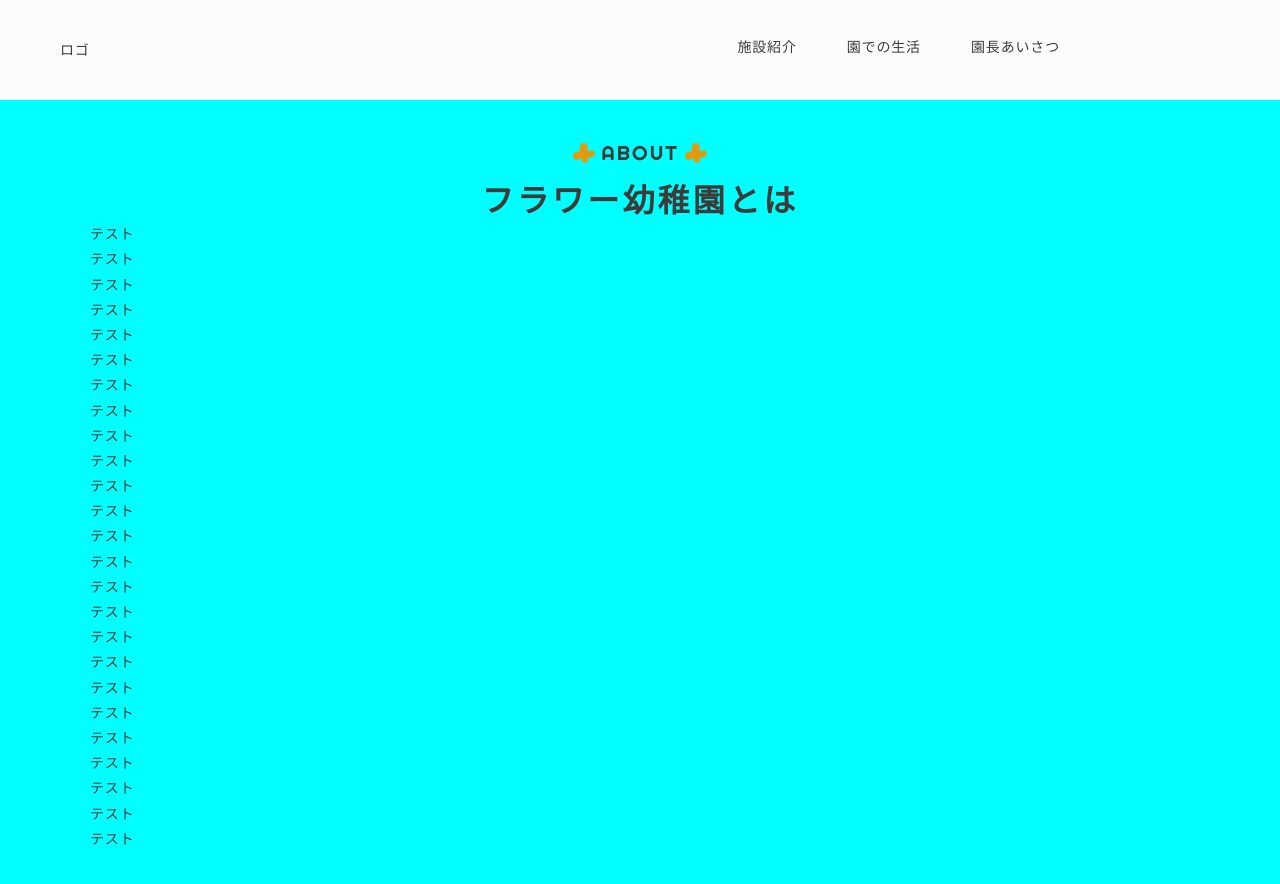
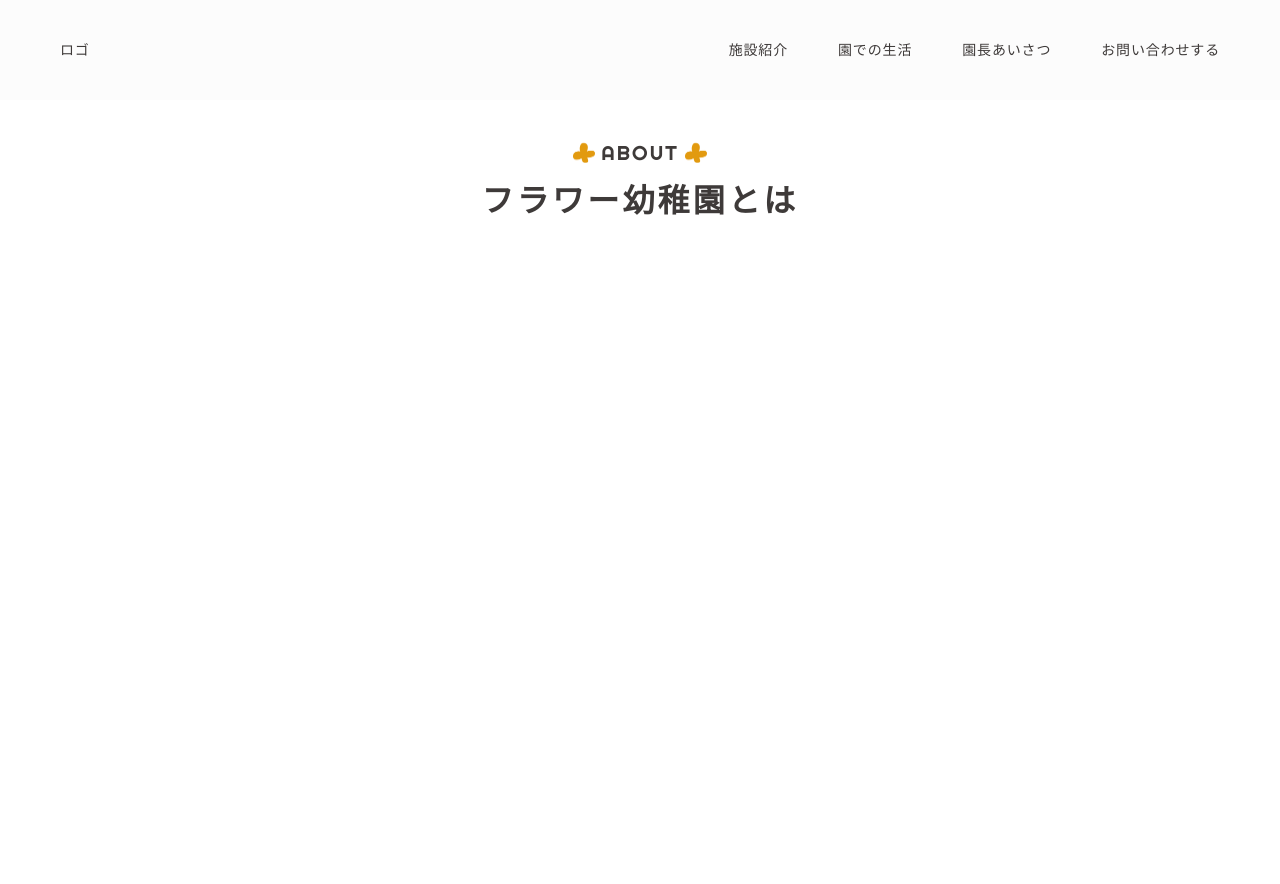
Before and after one commit to tenmusu-web/FlowerKindergarten, a plain HTML site: page index.html in a window 1280 px wide. After the commit the page ends 800 px from the top, so only its background shows below. Drawn offline with nearby package versions, Linux system fonts and the light colour scheme; a web font is replaced by a local one.

Commit message:
背景色を白に戻した

```diff
--- a/index.html
+++ b/index.html
@@ -50,37 +50,13 @@
 		<div class="p-drawer__menu--bg"></div>
 	</div>
 	<main class="l-main">
-		<section class="l-section" style="background-color: aqua;">
+		<section class="l-section">
 			<div class="l-inner">
 				<div class="c-heading">
 					<span>ABOUT</span>
 					<h2>フラワー幼稚園とは</h2>
 				</div>
-				テスト<br>
-				テスト<br>
-				テスト<br>
-				テスト<br>
-				テスト<br>
-				テスト<br>
-				テスト<br>
-				テスト<br>
-				テスト<br>
-				テスト<br>
-				テスト<br>
-				テスト<br>
-				テスト<br>
-				テスト<br>
-				テスト<br>
-				テスト<br>
-				テスト<br>
-				テスト<br>
-				テスト<br>
-				テスト<br>
-				テスト<br>
-				テスト<br>
-				テスト<br>
-				テスト<br>
-				テスト<br>
+
 			</div>
 
 		</section>
--- a/src/sass/foundation/_base.scss
+++ b/src/sass/foundation/_base.scss
@@ -18,18 +18,6 @@ body {
     line-height: 1.8;
     font-weight: 500;
     letter-spacing: 0.06em;
-    background-color: blue;
-    @include mq(sp) {
-        background-color: red;
-
-    }
-    @include mq(tab) {
-        background-color: gray;
-
-    }
-    @include mq(pc) {
-        background-color: yellow;
-    }
 }
 
 a {
--- a/src/sass/object/component/_c-btn.scss
+++ /dev/null
@@ -1,26 +0,0 @@
-@use "../../global" as *;
-
-.c-btn {
-  display: inline-block;
-  @include font(15, 23, 0, 200);
-  color: $white;
-  text-align: center;
-  border: rem(1) solid $white;
-  border-radius: rem(39);
-  width: rem(164);
-  padding-top: rem(12);
-  padding-bottom: rem(12);
-  transition: all  0.3s ease;
-
-  @include mq(sp) {
-      @include font(13, 20, 0, 200);
-      width: rem(110);
-      padding-top: rem(5);
-      padding-bottom: rem(5);
-  }
-  &:hover {
-    color: $black;
-    background: $white;
-    border: rem(1) solid  $black;
-  }
-}
--- /dev/null
+++ b/src/sass/object/component/_c-link.scss
@@ -0,0 +1,10 @@
+@use "../../global" as *;
+
+/*=========================================================================
+# 共通パーツ：下層ページへのリンク
+========================================================================= */
+.c-link {
+  display: inline-block;
+  border-bottom: 1px solid yellow;
+  width: fit-content;
+}
--- a/src/sass/object/component/_index.scss
+++ b/src/sass/object/component/_index.scss
@@ -1,2 +1,2 @@
-@use "c-btn";
 @use "c-heading";
+@use "c-link";
```
Also changed, not shown: src/sass/object/component/_c-heading.scss (+5 -2 lines), css/style.css, img/arrow_circle.svg (added).
